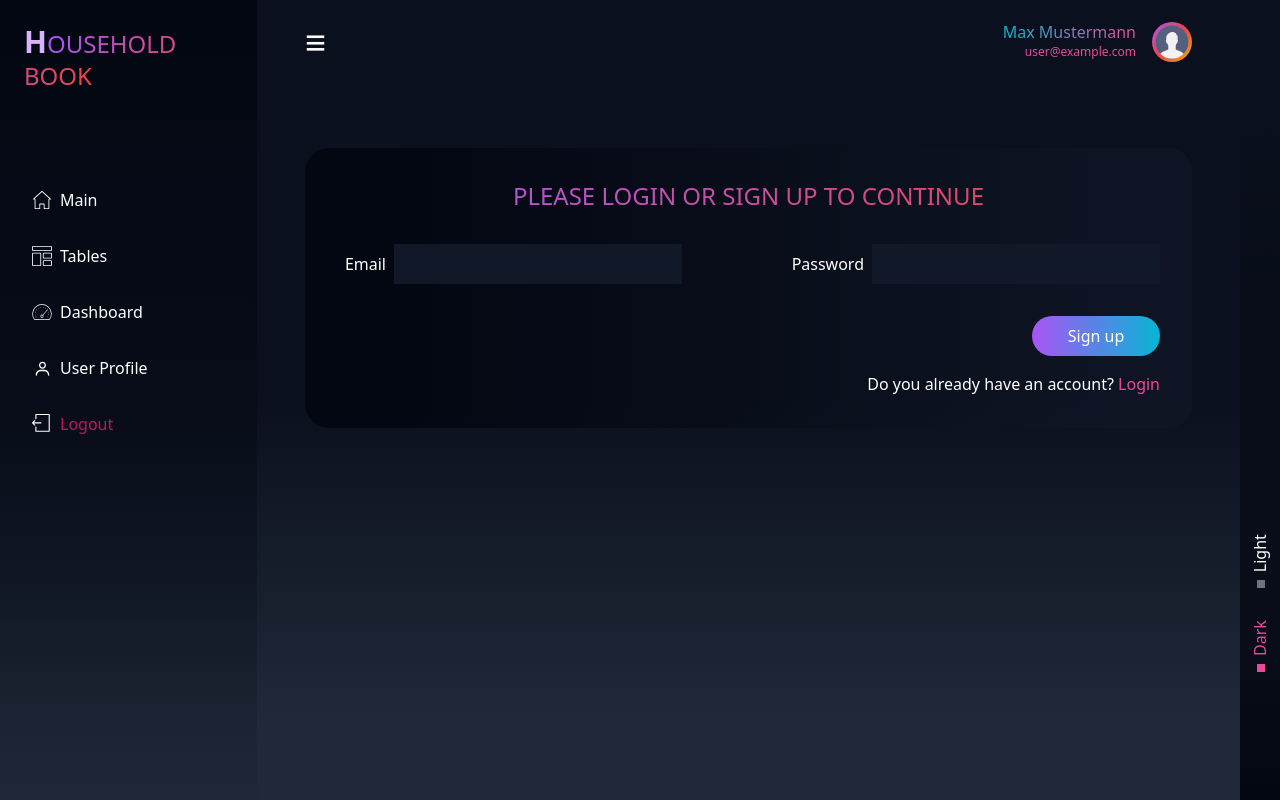
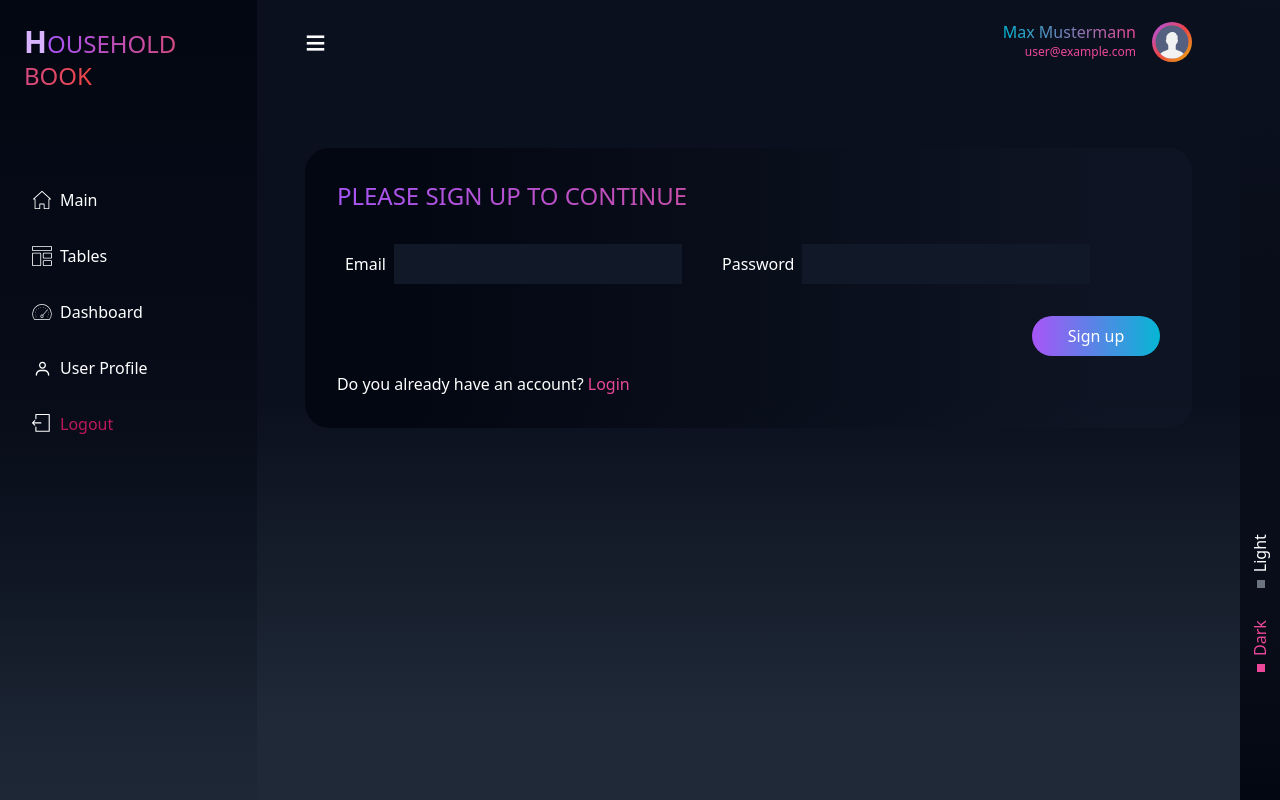
Before and after one commit to yaruta/household-book, a React (Vite) app: page /auth in a window 1280 px wide. Built offline with nearby package versions, Linux system fonts and the light colour scheme; no server answers; sample sign-in values are in the browser's storage.

Commit message:
creating folder in firebase for the user, when user is signing up for the first time

```diff
--- a/package.json
+++ b/package.json
@@ -11,6 +11,7 @@
   },
   "dependencies": {
     "@reduxjs/toolkit": "^2.3.0",
+    "@tanstack/react-query": "^5.59.20",
     "firebase": "^11.0.1",
     "react": "^18.3.1",
     "react-dom": "^18.3.1",
--- a/src/App.jsx
+++ b/src/App.jsx
@@ -1,4 +1,5 @@
 import { createBrowserRouter, RouterProvider } from "react-router-dom";
+import { QueryClientProvider } from "@tanstack/react-query";
 import RootLayout from "./pages/RootLayout";
 import HomePage from "./pages/Home";
 import DashboardPage from "./pages/Dashboard";
@@ -7,6 +8,7 @@ import TablePage from "./pages/Table";
 import RootTables from "./pages/RootTables";
 import AuthenticationPage from "./pages/Authentication";
 import AuthProvider from "./store/authContext";
+import { queryClient } from "./util/http";
 
 const router = createBrowserRouter([
   {
@@ -46,7 +48,9 @@ const router = createBrowserRouter([
 function App() {
   return (
     <AuthProvider>
-      <RouterProvider router={router} />
+      <QueryClientProvider client={queryClient}>
+        <RouterProvider router={router} />
+      </QueryClientProvider>
     </AuthProvider>
   );
 }
--- a/src/components/Authentication/AuthForm.jsx
+++ b/src/components/Authentication/AuthForm.jsx
@@ -7,7 +7,8 @@ import Button from "../UI/Button";
 import { useNavigate } from "react-router-dom";
 import FormInput from "./FormInput";
 import { isValidInput } from "../../util/validating";
-
+import { createUserData } from "../../util/http";
+import { useMutation } from "@tanstack/react-query";
 
 function AuthForm({ isLogin }) {
   const [isSubmitting, setIsSubmitting] = useState(false);
@@ -22,6 +23,17 @@ function AuthForm({ isLogin }) {
   });
   const navigate = useNavigate();
 
+  const {
+    mutate,
+    isPending,
+    isError: isMutationError,
+    error,
+  } = useMutation({
+    mutationFn: createUserData,
+    onSuccess: () => {
+      console.log("Success");
+    },
+  });
 
   function handleChange(event) {
     const value = event.target.value;
@@ -45,7 +57,6 @@ function AuthForm({ isLogin }) {
     }
   }
 
-
   async function handleSubmit(event) {
     event.preventDefault();
 
@@ -54,12 +65,18 @@ function AuthForm({ isLogin }) {
 
       try {
         if (isLogin) {
-          await doSignInWithEmailAndPassword(formValues.email, formValues.password);
+          await doSignInWithEmailAndPassword(
+            formValues.email,
+            formValues.password
+          );
         } else if (!isLogin) {
-          await doCreateUserWithEmailAndPassword(formValues.email, formValues.password);
+          await doCreateUserWithEmailAndPassword(
+            formValues.email,
+            formValues.password
+          );
+          mutate(formValues.email);
         }
         setIsSubmitting(false);
-
       } catch (err) {
         if (err.code === "auth/invalid-credential") {
           setErrorMessage(
@@ -80,12 +97,11 @@ function AuthForm({ isLogin }) {
     }
   }
 
-
   return (
     <>
       {errorMessage && <p className="text-red-500 mb-8">{errorMessage}</p>}
       <form id="auth-form">
-        <div className="flex justify-between items-start gap-8 mb-8">
+        <div className="flex justify-start items-start gap-8 mb-8">
           <FormInput
             label="Email"
             type="email"
--- a/src/components/Authentication/AuthSection.jsx
+++ b/src/components/Authentication/AuthSection.jsx
@@ -9,13 +9,13 @@ function AuthSection() {
 
   return (
     <Section className="flex-col p-8 mt-16">
-      <h2 className="text-2xl text-transparent bg-clip-text bg-gradient-to-r from-purple-500 to-red-500 mb-8 uppercase text-center">
-        Please login or sign up to continue
+      <h2 className="text-2xl text-transparent bg-clip-text bg-gradient-to-r from-purple-500 to-red-500 mb-8 uppercase text-left">
+        {`Please ${isLogin ? "login" : "sign up"} to continue`}
       </h2>
       <AuthForm isLogin={isLogin} />
       <div className="pt-4">
         {isLogin ? (
-          <p className="text-elements-color-main text-end">
+          <p className="text-elements-color-main text-start">
             New customer?{" "}
             <Link to="/auth?mode=signup" className="text-pink-500">
               Sign up
@@ -23,7 +23,7 @@ function AuthSection() {
             for an account
           </p>
         ) : (
-          <p className="text-elements-color-main text-end">
+          <p className="text-elements-color-main text-start">
             Do you already have an account?{" "}
             <Link to="/auth?mode=login" className="text-pink-500">
               Login
--- /dev/null
+++ b/src/util/http.js
@@ -0,0 +1,21 @@
+import { QueryClient } from "@tanstack/react-query";
+
+export const queryClient = new QueryClient();
+
+export async function createUserData(email) {
+  const response = await fetch(
+    "https://household-book-default-rtdb.europe-west1.firebasedatabase.app/users.json",
+    {
+      method: "POST",
+      headers: {
+        "Content-Type": "application/json",
+      },
+      body: JSON.stringify({ email: email }),
+    }
+  );
+  if (!response.ok) {
+    throw new Error("An error occured while creating data for the user");
+  }
+
+  return response.json();
+}
```
Also changed, not shown: 1 other file (tests, documents, lock files or other folders).
